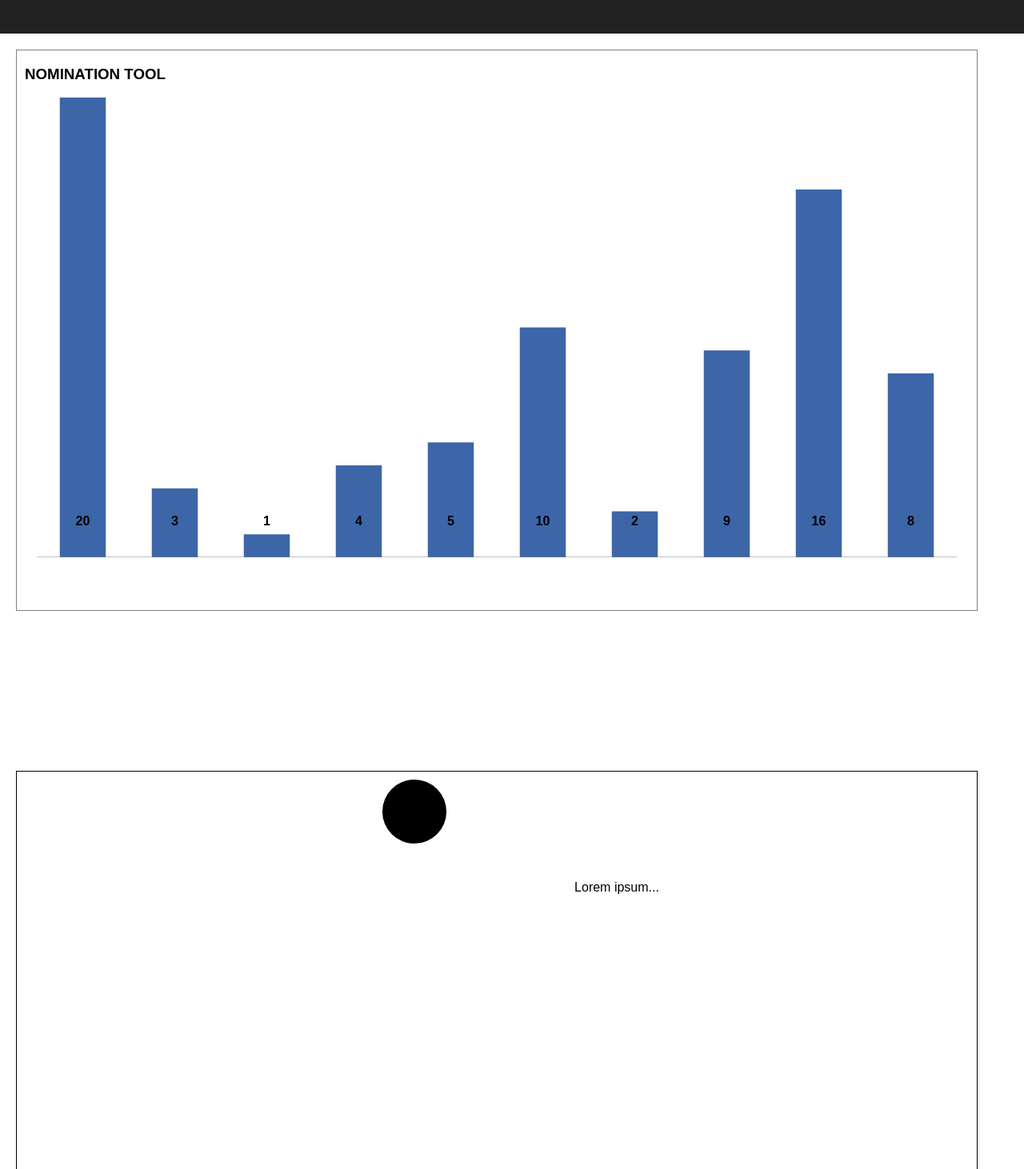
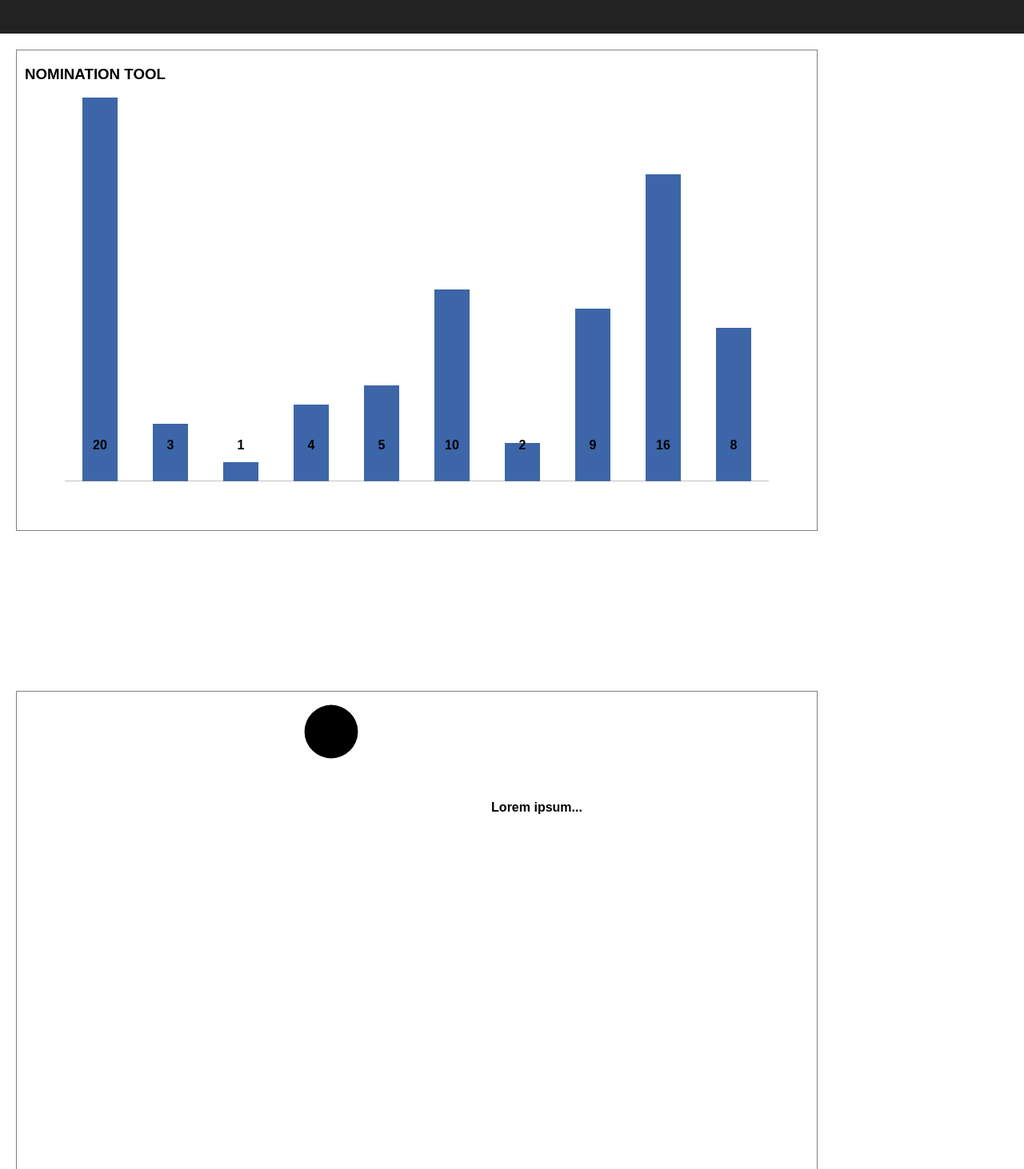
Before and after one commit to beatrycze/react-ts-chart, a React (Create React App) app: page / in a window 1280 px wide. Shown: the part 148-1610 px from the top of the page at 80% size. Built offline with nearby package versions, Linux system fonts and the light colour scheme.

Commit message:
State added to App Component

```diff
--- a/src/chart/chart-params.ts
+++ b/src/chart/chart-params.ts
@@ -1,6 +1,6 @@
 export const chartParams = {
-  height: 600,
-  width: 1200,
+  // height: 600,
+  // width: 1200,
   spacer: 50, // svg nie wypłenia całej szerokości diva
   textPositionCalc: 40
 };
--- a/src/chart/chart-size.ts
+++ b/src/chart/chart-size.ts
@@ -19,10 +19,12 @@ export function getChartSize(container: ContainerSize, graphs: Column[]): ChartS
   const maxRect: Column = graphs.reduce(
       (prev: Column, current: Column) => (prev.value > current.value) ? prev : current
   );
-  const heightCalc: number = (container.height - container.spacer / 2) / maxRect.value;
+  const heightCalc: number = (container.height - container.spacer) / maxRect.value;
   const widthCalc: number = (container.width - container.spacer) / graphs.length;
   const svgHeight: number = heightCalc * maxRect.value;
   const svgWidth: number = widthCalc * graphs.length;
+
+  console.log(heightCalc);
 
   return {
       heightCalc: heightCalc,
--- a/src/components/App.css
+++ b/src/components/App.css
@@ -14,12 +14,12 @@
   color: white;
 }
 
-.Chart-container {
+/* .Chart-container {
   border: 1px solid grey;
   margin: 20px 0px 200px 20px;
   padding-bottom: 100px;
   font-weight: bold;
-}
+} */
 
 .Chart-header {
   text-align: left;
@@ -27,7 +27,7 @@
   padding-left: 10px;
 }
 
-.Chart-position {
+.Svg-position {
   padding-bottom: 50px;
 }
 
--- a/src/components/App.tsx
+++ b/src/components/App.tsx
@@ -4,7 +4,7 @@ import './Media.css';
 import { Column } from '../chart/column';
 import SvgChartElement from './SvgChartElement';
 import TestContainer from './TestContainer';
-import { chartParams } from '../chart/chart-params';
+// import { chartParams } from '../chart/chart-params';
 import { getChartSize } from '../chart/chart-size';
 
 const logo = require('../logo.svg');
@@ -13,9 +13,56 @@ interface AppProps {
   chartData: Column[];
 }
 
-class App extends React.Component<AppProps, {}> {
+interface AppState {
+  width: number;
+  height: number;
+}
+
+class App extends React.Component<AppProps, AppState> {
+  private node: any;
+
+  constructor(props: any) {
+    super(props);
+    this.state = {
+      width: 0,
+      height: 0,
+    };
+  }
+
+  componentDidMount() {
+    if (this.node) {
+      this.measure();
+    }
+    // needed, because screen resize doesn't trigger rerendering React Component
+    window.addEventListener('resize', () => this.measure());
+  }
+
+  componentWillUnmount () {
+    window.removeEventListener('resize', () => this.measure());
+  }
+
+  measure = () => {
+    let containerSize: {width: number, height: number} = this.node.getBoundingClientRect();
+    this.setState(
+      previousState => {
+      return { width: containerSize.width, height: containerSize.height };
+    });
+  }
+
+  // https://medium.com/@kylpo/all-about-refs-e8d2546d052c
+  setRef = (node: any) => { // TODO How to declare type different than any
+    this.node = node
+  }
+
   render() {
     const { chartData } = this.props;
+
+    const chartParams = {
+      height: this.state.height,
+      width: this.state.width,
+      spacer: 122, // svg nie wypełnia całej szerokości diva
+      textPositionCalc: 40
+    };
 
     const chartSize = getChartSize(chartParams, chartData);
 
@@ -41,9 +88,9 @@ class App extends React.Component<AppProps, {}> {
           <img src={logo} className="App-logo" alt="logo" />
           <h2>Welcome to React</h2>
         </div>
-          <div className="Chart-container" style={{width: chartParams.width, height: chartParams.height}}>
+          <div className="Chart-container" ref={this.setRef}>
             <h3 className="Chart-header">Nomination Tool</h3>
-            <svg className="Chart-position" width={chartSize.svg.width} height={chartSize.svg.height}>
+            <svg className="Svg-position" width={chartSize.svg.width} height={chartSize.svg.height}>
                 {MapedSvgChartElements}
                 <line
                   x1="0"
--- a/src/components/Media.css
+++ b/src/components/Media.css
@@ -1,36 +1,42 @@
-.Test-container {
-  margin-left: 20px;
-  border: 1px solid #000000;
+.Chart-container {
+  border: 1px solid grey;
+  margin: 20px 0px 200px 20px;
+  /* padding-bottom: 100px; */
+  font-weight: bold;
 }
 
 /* Custom, iPhone Retina */
 @media only screen and (min-width : 320px) {
-  .Test-container {
+  .Chart-container {
     height: 150px;
     width: 300px;
+    font-size: 6px;
   }
 }
 
 /* Extra Small Devices, Phones */
 @media only screen and (min-width : 480px) {
-  .Test-container {
+  .Chart-container {
     height: 200px;
     width: 460px;
+    font-size: 10px;
   }
 }
 
 /* Small Devices, Tablets */
 @media only screen and (min-width : 768px) {
-  .Test-container {
+  .Chart-container {
     height: 400px;
     width: 760px;
+    font-size: 12px;
   }
 }
 
 /* Medium Devices, Desktops */
 @media only screen and (min-width : 1024px) {
-  .Test-container {
+  .Chart-container {
     height: 600px;
-    width: 1200px;
+    width: 1000px;
+    font-size: 16px;
   }
 }
--- a/src/components/TestContainer.tsx
+++ b/src/components/TestContainer.tsx
@@ -35,8 +35,8 @@ class TestContainerComponent extends React.Component<Props, State> {
 
   measure = () => {
     let containerSize: {width: number, height: number} = this.node.getBoundingClientRect();
-    console.log(containerSize);
-    console.log(containerSize.height, containerSize.width);
+    // console.log(containerSize);
+    // console.log(containerSize.height, containerSize.width);
     this.setState(
       // alternative with spread operator:
       // {
@@ -54,11 +54,11 @@ class TestContainerComponent extends React.Component<Props, State> {
   }
 
   render() {
-    console.log(this);
-    console.log(this.state.height);
+    // console.log(this);
+    // console.log(this.state.height);
     return (
       // https://medium.com/@kylpo/all-about-refs-e8d2546d052c
-      <div className="Test-container" ref={this.setRef}>
+      <div className="Chart-container" ref={this.setRef}>
         <Circle
           rCircle={this.state.width / 30}
         />
```
